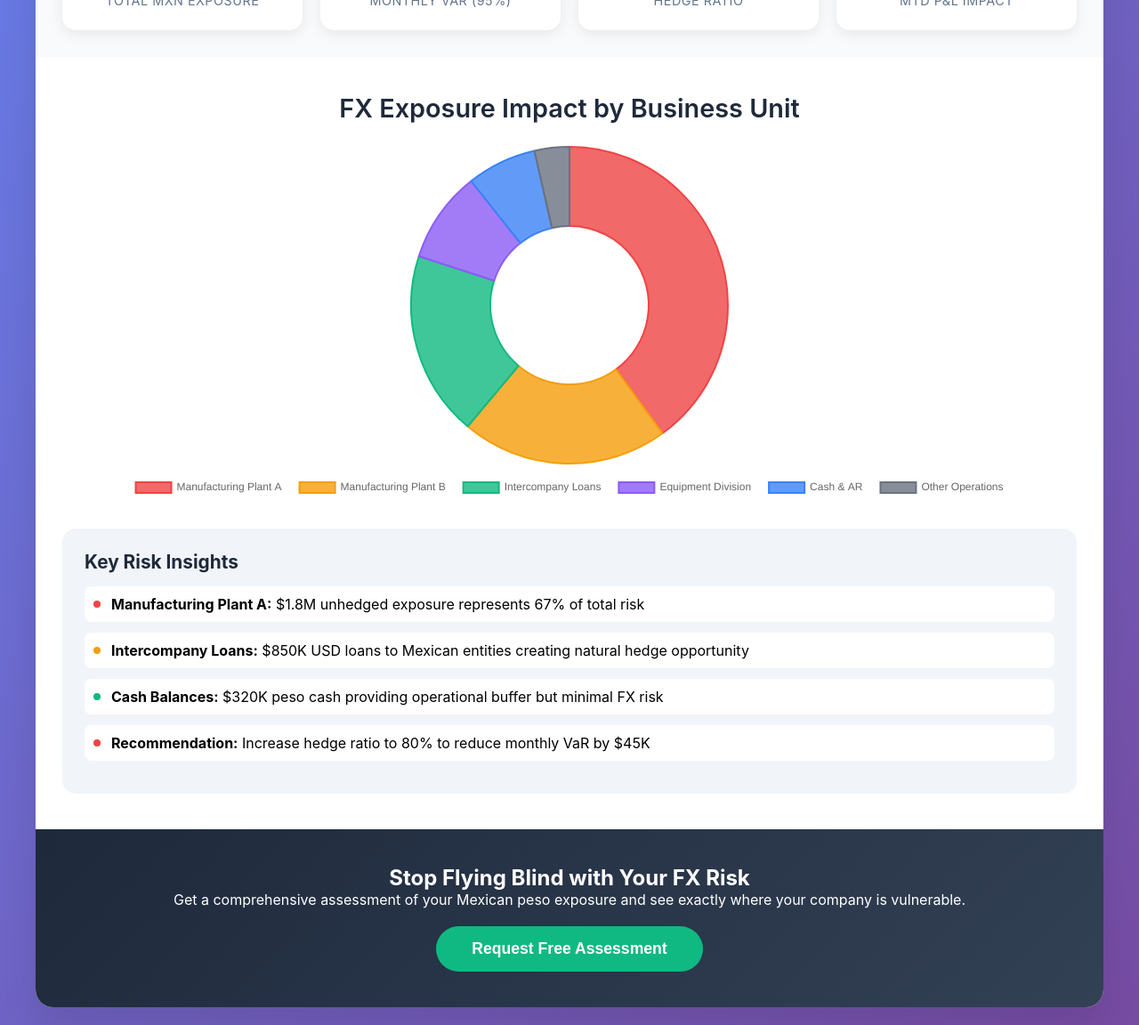
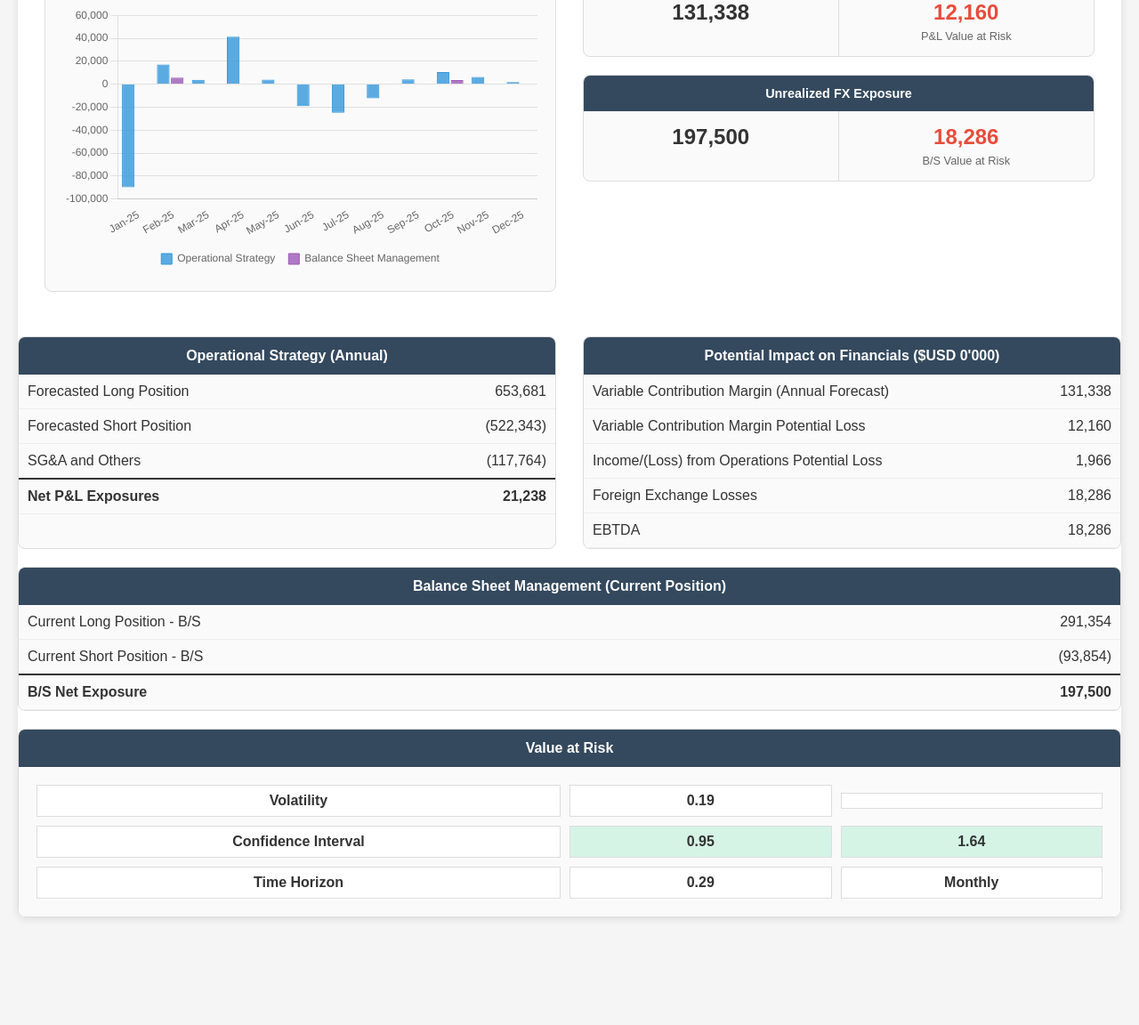
Before and after one commit to BojBel/FxDemo, a plain HTML site: page index.html in a window 1280 px wide. Shown: the part 273-1425 px from the top of the page at 89% size. After the commit the page ends 1324 px from the top, so only its background shows below. Drawn offline with nearby package versions, Linux system fonts and the light colour scheme.

Commit message:
Update index.html

```diff
--- a/index.html
+++ b/index.html
@@ -3,7 +3,7 @@
 <head>
     <meta charset="UTF-8">
     <meta name="viewport" content="width=device-width, initial-scale=1.0">
-    <title>FX Risk Management Dashboard - Demo</title>
+    <title>FX Management Financial Statement Impact</title>
     <script src="https://cdnjs.cloudflare.com/ajax/libs/Chart.js/3.9.1/chart.min.js"></script>
     <style>
         * {
@@ -13,313 +13,475 @@
         }
 
         body {
-            font-family: -apple-system, BlinkMacSystemFont, 'Segoe UI', Roboto, sans-serif;
-            background: linear-gradient(135deg, #667eea 0%, #764ba2 100%);
-            min-height: 100vh;
+            font-family: Arial, sans-serif;
+            background: #f5f5f5;
             padding: 20px;
+            color: #333;
         }
 
         .container {
-            max-width: 1200px;
+            max-width: 1400px;
             margin: 0 auto;
             background: white;
-            border-radius: 20px;
-            box-shadow: 0 20px 40px rgba(0,0,0,0.1);
+            border-radius: 8px;
+            box-shadow: 0 2px 10px rgba(0,0,0,0.1);
             overflow: hidden;
         }
 
         .header {
-            background: linear-gradient(135deg, #1e3c72 0%, #2a5298 100%);
+            background: #2c3e50;
             color: white;
-            padding: 30px;
+            padding: 20px 30px;
             text-align: center;
         }
 
         .header h1 {
-            font-size: 2.5rem;
-            font-weight: 300;
+            font-size: 1.8rem;
+            font-weight: bold;
             margin-bottom: 10px;
         }
 
-        .header p {
-            font-size: 1.1rem;
-            opacity: 0.9;
+        .date-info {
+            display: flex;
+            justify-content: space-between;
+            padding: 15px 30px;
+            background: #ecf0f1;
+            border-bottom: 1px solid #ddd;
         }
 
-        .stats-grid {
-            display: grid;
-            grid-template-columns: repeat(auto-fit, minmax(250px, 1fr));
-            gap: 20px;
-            padding: 30px;
-            background: #f8fafc;
+        .date-section {
+            display: flex;
+            flex-direction: column;
+            align-items: center;
         }
 
-        .stat-card {
-            background: white;
-            padding: 25px;
-            border-radius: 15px;
-            box-shadow: 0 4px 15px rgba(0,0,0,0.08);
-            text-align: center;
-            transition: transform 0.3s ease;
+        .date-label {
+            font-size: 0.9rem;
+            color: #666;
+            margin-bottom: 5px;
         }
 
-        .stat-card:hover {
-            transform: translateY(-5px);
+        .date-value {
+            font-weight: bold;
+            padding: 5px 15px;
+            border: 2px solid #333;
+            background: white;
         }
 
-        .stat-value {
-            font-size: 2.2rem;
-            font-weight: bold;
-            margin-bottom: 8px;
+        .currency-info {
+            display: flex;
+            gap: 30px;
+            align-items: center;
         }
 
-        .stat-label {
-            color: #64748b;
-            font-size: 0.9rem;
-            text-transform: uppercase;
-            letter-spacing: 0.5px;
+        .currency-item {
+            text-align: center;
         }
 
-        .exposure-positive { color: #10b981; }
-        .exposure-negative { color: #ef4444; }
-        .var-warning { color: #f59e0b; }
-        .hedge-good { color: #8b5cf6; }
+        .main-content {
+            display: grid;
+            grid-template-columns: 1fr 1fr;
+            gap: 30px;
+            padding: 30px;
+        }
 
         .chart-section {
-            padding: 40px 30px;
+            background: #fafafa;
+            padding: 20px;
+            border-radius: 8px;
+            border: 1px solid #ddd;
         }
 
         .chart-title {
-            font-size: 1.8rem;
-            font-weight: 600;
-            margin-bottom: 25px;
+            font-size: 1.2rem;
+            font-weight: bold;
+            margin-bottom: 20px;
             text-align: center;
-            color: #1e293b;
         }
 
         .chart-container {
             position: relative;
-            height: 400px;
-            margin-bottom: 30px;
+            height: 300px;
         }
 
-        .insights {
-            background: #f1f5f9;
-            padding: 25px;
-            border-radius: 15px;
+        .metrics-section {
+            display: flex;
+            flex-direction: column;
+            gap: 20px;
+        }
+
+        .metric-box {
+            background: #fafafa;
+            border: 1px solid #ddd;
+            border-radius: 8px;
+            overflow: hidden;
+        }
+
+        .metric-header {
+            background: #34495e;
+            color: white;
+            padding: 12px 15px;
+            font-weight: bold;
+            text-align: center;
+            font-size: 0.9rem;
+        }
+
+        .metric-content {
+            display: grid;
+            grid-template-columns: 1fr 1fr;
+        }
+
+        .metric-item {
+            padding: 15px;
+            text-align: center;
+            border-right: 1px solid #ddd;
+        }
+
+        .metric-item:last-child {
+            border-right: none;
+        }
+
+        .metric-value {
+            font-size: 1.5rem;
+            font-weight: bold;
+            margin-bottom: 5px;
+        }
+
+        .metric-label {
+            font-size: 0.8rem;
+            color: #666;
+        }
+
+        .positive { color: #27ae60; }
+        .negative { color: #e74c3c; }
+
+        .tables-section {
+            grid-column: 1 / -1;
             margin-top: 20px;
         }
 
-        .insights h3 {
-            color: #1e293b;
-            margin-bottom: 15px;
-            font-size: 1.3rem;
+        .tables-grid {
+            display: grid;
+            grid-template-columns: 1fr 1fr;
+            gap: 30px;
         }
 
-        .insight-item {
-            display: flex;
-            align-items: center;
-            margin-bottom: 12px;
-            padding: 10px;
-            background: white;
+        .table-container {
+            background: #fafafa;
+            border: 1px solid #ddd;
             border-radius: 8px;
+            overflow: hidden;
         }
 
-        .insight-icon {
-            width: 8px;
-            height: 8px;
-            border-radius: 50%;
-            margin-right: 12px;
-        }
-
-        .insight-high { background: #ef4444; }
-        .insight-medium { background: #f59e0b; }
-        .insight-low { background: #10b981; }
-
-        .cta-section {
-            background: linear-gradient(135deg, #1e293b 0%, #334155 100%);
+        .table-title {
+            background: #34495e;
             color: white;
-            padding: 40px 30px;
+            padding: 12px 15px;
+            font-weight: bold;
             text-align: center;
         }
 
-        .cta-button {
-            background: #10b981;
-            color: white;
-            padding: 15px 40px;
-            border: none;
-            border-radius: 50px;
-            font-size: 1.1rem;
-            font-weight: 600;
-            cursor: pointer;
-            transition: all 0.3s ease;
-            margin-top: 20px;
+        .data-table {
+            width: 100%;
+            border-collapse: collapse;
         }
 
-        .cta-button:hover {
-            background: #059669;
-            transform: scale(1.05);
+        .data-table th {
+            background: #ecf0f1;
+            padding: 10px;
+            text-align: left;
+            border-bottom: 1px solid #ddd;
+            font-size: 0.9rem;
         }
 
-        .demo-badge {
-            position: absolute;
-            top: 20px;
-            right: 20px;
-            background: #ef4444;
+        .data-table td {
+            padding: 10px;
+            border-bottom: 1px solid #eee;
+            text-align: right;
+        }
+
+        .data-table td:first-child {
+            text-align: left;
+        }
+
+        .var-section {
+            grid-column: 1 / -1;
+            margin-top: 20px;
+            background: #fafafa;
+            border: 1px solid #ddd;
+            border-radius: 8px;
+            overflow: hidden;
+        }
+
+        .var-header {
+            background: #34495e;
             color: white;
-            padding: 8px 16px;
-            border-radius: 20px;
-            font-size: 0.8rem;
+            padding: 12px 15px;
+            font-weight: bold;
+            text-align: center;
+        }
+
+        .var-content {
+            padding: 20px;
+        }
+
+        .var-grid {
+            display: grid;
+            grid-template-columns: 2fr 1fr 1fr;
+            gap: 10px;
+            align-items: center;
+        }
+
+        .var-item {
+            padding: 8px;
+            text-align: center;
+            border: 1px solid #ddd;
+            background: white;
+        }
+
+        .confidence-value {
+            background: #d5f4e6;
             font-weight: bold;
         }
 
         @media (max-width: 768px) {
-            .header h1 { font-size: 2rem; }
-            .stats-grid { grid-template-columns: 1fr; padding: 20px; }
-            .chart-section { padding: 30px 20px; }
+            .main-content { grid-template-columns: 1fr; }
+            .tables-grid { grid-template-columns: 1fr; }
+            .date-info { flex-direction: column; gap: 15px; }
         }
     </style>
 </head>
 <body>
-    <div class="demo-badge">DEMO</div>
-
     <div class="container">
         <div class="header">
-            <h1>FX Risk Management Dashboard</h1>
-            <p>Mexican Peso Exposure Analysis • Updated: December 2024</p>
+            <h1>FX Management Financial Statement Impact - Mexico</h1>
         </div>
 
-        <div class="stats-grid">
-            <div class="stat-card">
-                <div class="stat-value exposure-negative">$4.2M</div>
-                <div class="stat-label">Total MXN Exposure</div>
+        <div class="date-info">
+            <div class="date-section">
+                <div class="date-label">Date</div>
+                <div class="date-value">5/1/25</div>
             </div>
-            <div class="stat-card">
-                <div class="stat-value var-warning">$187K</div>
-                <div class="stat-label">Monthly VaR (95%)</div>
+            <div class="date-section">
+                <div class="date-label">Functional Currency</div>
+                <div class="date-value">MXN</div>
             </div>
-            <div class="stat-card">
-                <div class="stat-value hedge-good">67%</div>
-                <div class="stat-label">Hedge Ratio</div>
-            </div>
-            <div class="stat-card">
-                <div class="stat-value exposure-negative">-$89K</div>
-                <div class="stat-label">MTD P&L Impact</div>
-            </div>
-        </div>
-
-        <div class="chart-section">
-            <h2 class="chart-title">FX Exposure Impact by Business Unit</h2>
-            <div class="chart-container">
-                <canvas id="exposureChart"></canvas>
+            <div class="date-section">
+                <div class="date-label">Exposure</div>
+                <div class="date-value">USD</div>
             </div>
 
-            <div class="insights">
-                <h3>Key Risk Insights</h3>
-                <div class="insight-item">
-                    <div class="insight-icon insight-high"></div>
-                    <span><strong>Manufacturing Plant A:</strong> $1.8M unhedged exposure represents 67% of total risk</span>
+            <div class="currency-info">
+                <div class="currency-item">
+                    <div class="date-label">Transactional Currency</div>
+                    <div class="date-value">USD</div>
                 </div>
-                <div class="insight-item">
-                    <div class="insight-icon insight-medium"></div>
-                    <span><strong>Intercompany Loans:</strong> $850K USD loans to Mexican entities creating natural hedge opportunity</span>
+                <div class="currency-item">
+                    <div class="date-label">Functional Currency</div>
+                    <div class="date-value">MXN</div>
                 </div>
-                <div class="insight-item">
-                    <div class="insight-icon insight-low"></div>
-                    <span><strong>Cash Balances:</strong> $320K peso cash providing operational buffer but minimal FX risk</span>
-                </div>
-                <div class="insight-item">
-                    <div class="insight-icon insight-high"></div>
-                    <span><strong>Recommendation:</strong> Increase hedge ratio to 80% to reduce monthly VaR by $45K</span>
+                <div class="currency-item">
+                    <div class="date-label">Region</div>
+                    <div class="date-value">Mexico</div>
                 </div>
             </div>
         </div>
 
-        <div class="cta-section">
-            <h2>Stop Flying Blind with Your FX Risk</h2>
-            <p>Get a comprehensive assessment of your Mexican peso exposure and see exactly where your company is vulnerable.</p>
-            <button class="cta-button" onclick="window.open('mailto:your-email@company.com?subject=FX Risk Assessment Request', '_blank')">
-                Request Free Assessment
-            </button>
+        <div class="main-content">
+            <div class="chart-section">
+                <div class="chart-title">Net Position M-o-M</div>
+                <div class="chart-container">
+                    <canvas id="netPositionChart"></canvas>
+                </div>
+            </div>
+
+            <div class="metrics-section">
+                <div class="metric-box">
+                    <div class="metric-header">Variable Contribution Margin Exposure</div>
+                    <div class="metric-content">
+                        <div class="metric-item">
+                            <div class="metric-value">131,338</div>
+                            <div class="metric-label"></div>
+                        </div>
+                        <div class="metric-item">
+                            <div class="metric-value negative">12,160</div>
+                            <div class="metric-label">P&L Value at Risk</div>
+                        </div>
+                    </div>
+                </div>
+
+                <div class="metric-box">
+                    <div class="metric-header">Unrealized FX Exposure</div>
+                    <div class="metric-content">
+                        <div class="metric-item">
+                            <div class="metric-value">197,500</div>
+                            <div class="metric-label"></div>
+                        </div>
+                        <div class="metric-item">
+                            <div class="metric-value negative">18,286</div>
+                            <div class="metric-label">B/S Value at Risk</div>
+                        </div>
+                    </div>
+                </div>
+            </div>
+        </div>
+
+        <div class="tables-section">
+            <div class="tables-grid">
+                <div class="table-container">
+                    <div class="table-title">Operational Strategy (Annual)</div>
+                    <table class="data-table">
+                        <tbody>
+                            <tr>
+                                <td>Forecasted Long Position</td>
+                                <td>653,681</td>
+                            </tr>
+                            <tr>
+                                <td>Forecasted Short Position</td>
+                                <td>(522,343)</td>
+                            </tr>
+                            <tr>
+                                <td>SG&A and Others</td>
+                                <td>(117,764)</td>
+                            </tr>
+                            <tr style="border-top: 2px solid #333;">
+                                <td><strong>Net P&L Exposures</strong></td>
+                                <td><strong>21,238</strong></td>
+                            </tr>
+                        </tbody>
+                    </table>
+                </div>
+
+                <div class="table-container">
+                    <div class="table-title">Potential Impact on Financials ($USD 0'000)</div>
+                    <table class="data-table">
+                        <tbody>
+                            <tr>
+                                <td>Variable Contribution Margin (Annual Forecast)</td>
+                                <td>131,338</td>
+                            </tr>
+                            <tr>
+                                <td>Variable Contribution Margin Potential Loss</td>
+                                <td>12,160</td>
+                            </tr>
+                            <tr>
+                                <td>Income/(Loss) from Operations Potential Loss</td>
+                                <td>1,966</td>
+                            </tr>
+                            <tr>
+                                <td>Foreign Exchange Losses</td>
+                                <td>18,286</td>
+                            </tr>
+                            <tr>
+                                <td>EBTDA</td>
+                                <td>18,286</td>
+                            </tr>
+                        </tbody>
+                    </table>
+                </div>
+            </div>
+
+            <div class="table-container" style="margin-top: 20px;">
+                <div class="table-title">Balance Sheet Management (Current Position)</div>
+                <table class="data-table">
+                    <tbody>
+                        <tr>
+                            <td>Current Long Position - B/S</td>
+                            <td>291,354</td>
+                        </tr>
+                        <tr>
+                            <td>Current Short Position - B/S</td>
+                            <td>(93,854)</td>
+                        </tr>
+                        <tr style="border-top: 2px solid #333;">
+                            <td><strong>B/S Net Exposure</strong></td>
+                            <td><strong>197,500</strong></td>
+                        </tr>
+                    </tbody>
+                </table>
+            </div>
+        </div>
+
+        <div class="var-section">
+            <div class="var-header">Value at Risk</div>
+            <div class="var-content">
+                <div class="var-grid">
+                    <div class="var-item"><strong>Volatility</strong></div>
+                    <div class="var-item"><strong>0.19</strong></div>
+                    <div class="var-item"></div>
+
+                    <div class="var-item"><strong>Confidence Interval</strong></div>
+                    <div class="var-item confidence-value">0.95</div>
+                    <div class="var-item confidence-value">1.64</div>
+
+                    <div class="var-item"><strong>Time Horizon</strong></div>
+                    <div class="var-item"><strong>0.29</strong></div>
+                    <div class="var-item"><strong>Monthly</strong></div>
+                </div>
+            </div>
         </div>
     </div>
 
     <script>
-        // FX Exposure Chart
-        const ctx = document.getElementById('exposureChart').getContext('2d');
+        // Net Position Chart
+        const ctx = document.getElementById('netPositionChart').getContext('2d');
 
-        const exposureData = {
-            labels: ['Manufacturing Plant A', 'Manufacturing Plant B', 'Intercompany Loans', 'Equipment Division', 'Cash & AR', 'Other Operations'],
+        const netPositionData = {
+            labels: ['Jan-25', 'Feb-25', 'Mar-25', 'Apr-25', 'May-25', 'Jun-25', 'Jul-25', 'Aug-25', 'Sep-25', 'Oct-25', 'Nov-25', 'Dec-25'],
             datasets: [{
-                label: 'Unhedged Exposure (USD)',
-                data: [1800000, 950000, 850000, 420000, 320000, 160000],
-                backgroundColor: [
-                    'rgba(239, 68, 68, 0.8)',   // Red - High risk
-                    'rgba(245, 158, 11, 0.8)',  // Orange - Medium risk
-                    'rgba(16, 185, 129, 0.8)',  // Green - Natural hedge
-                    'rgba(139, 92, 246, 0.8)',  // Purple - Medium risk
-                    'rgba(59, 130, 246, 0.8)',  // Blue - Low risk
-                    'rgba(107, 114, 128, 0.8)'  // Gray - Other
-                ],
-                borderColor: [
-                    'rgba(239, 68, 68, 1)',
-                    'rgba(245, 158, 11, 1)',
-                    'rgba(16, 185, 129, 1)',
-                    'rgba(139, 92, 246, 1)',
-                    'rgba(59, 130, 246, 1)',
-                    'rgba(107, 114, 128, 1)'
-                ],
-                borderWidth: 2
+                label: 'Operational Strategy',
+                data: [-89886, 17096, 3848, 41371, 4028, -19139, -24883, -12338, 4133, 10468, 6250, 1857],
+                backgroundColor: 'rgba(52, 152, 219, 0.8)',
+                borderColor: 'rgba(52, 152, 219, 1)',
+                borderWidth: 1
+            }, {
+                label: 'Balance Sheet Management',
+                data: [0, 5626, 0, 0, 0, 0, 0, 0, 0, 3533, 0, 0],
+                backgroundColor: 'rgba(155, 89, 182, 0.8)',
+                borderColor: 'rgba(155, 89, 182, 1)',
+                borderWidth: 1
             }]
         };
 
         const config = {
-            type: 'doughnut',
-            data: exposureData,
+            type: 'bar',
+            data: netPositionData,
             options: {
                 responsive: true,
                 maintainAspectRatio: false,
+                scales: {
+                    x: {
+                        grid: {
+                            display: false
+                        }
+                    },
+                    y: {
+                        beginAtZero: true,
+                        grid: {
+                            color: '#e0e0e0'
+                        }
+                    }
+                },
                 plugins: {
                     legend: {
                         position: 'bottom',
                         labels: {
-                            padding: 20,
-                            font: {
-                                size: 12
-                            }
+                            boxWidth: 12,
+                            padding: 15
                         }
                     },
                     tooltip: {
                         callbacks: {
                             label: function(context) {
-                                const value = context.parsed;
-                                const total = context.dataset.data.reduce((a, b) => a + b, 0);
-                                const percentage = ((value / total) * 100).toFixed(1);
-                                return `${context.label}: $${(value/1000000).toFixed(1)}M (${percentage}%)`;
+                                return `${context.dataset.label}: ${context.parsed.y.toLocaleString()}`;
                             }
                         }
-                    }
-                },
-                elements: {
-                    arc: {
-                        borderWidth: 2
                     }
                 }
             }
         };
 
         new Chart(ctx, config);
-
-        // Add some interactive hover effects
-        document.querySelectorAll('.stat-card').forEach(card => {
-            card.addEventListener('mouseenter', function() {
-                this.style.boxShadow = '0 8px 25px rgba(0,0,0,0.15)';
-            });
-
-            card.addEventListener('mouseleave', function() {
-                this.style.boxShadow = '0 4px 15px rgba(0,0,0,0.08)';
-            });
-        });
     </script>
 </body>
 </html>
```
